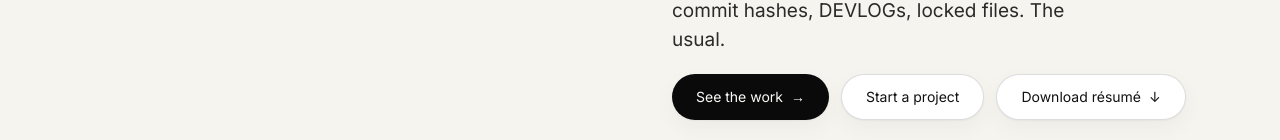
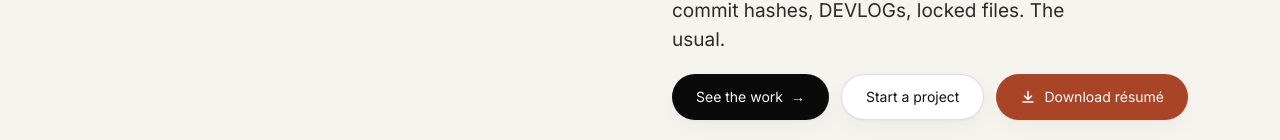
Before and after one commit to ruslan4427/portfolio, a Next.js app: page / in a window 1280 px wide. Shown: the part 812-952 px from the top of the page. Built offline with nearby package versions, Linux system fonts and the light colour scheme; no server answers.

Commit message:
Résumé buttons: brick accent variant with download icon
Co-Authored-By: Claude Opus 5.5 <noreply@anthropic.com>
Claude-Session: https://claude.ai/code/session_0159tjN1v2CFtJaeQ4fASLz5

```diff
--- a/app/(marketing)/about/page.tsx
+++ b/app/(marketing)/about/page.tsx
@@ -47,9 +47,9 @@ export default function AboutPage() {
             </MaskReveal>
           </h1>
           <Reveal delay={0.3} className="mt-8">
-            <CTALink href="/resume.pdf" download="Ruslan-Hrekov-Resume.pdf" variant="outline" size="md">
+            <CTALink href="/resume.pdf" download="Ruslan-Hrekov-Resume.pdf" variant="accent" size="md">
+              <svg aria-hidden width="16" height="16" viewBox="0 0 16 16" fill="none"><path d="M8 2.5v8m0 0L4.5 7M8 10.5 11.5 7M3 13h10" stroke="currentColor" strokeWidth="1.6" strokeLinecap="round" strokeLinejoin="round" /></svg>
               Download résumé
-              <span aria-hidden>↓</span>
             </CTALink>
           </Reveal>
         </div>
@@ -163,9 +163,9 @@ export default function AboutPage() {
               Discuss full-time
               <span aria-hidden>→</span>
             </CTALink>
-            <CTALink href="/resume.pdf" download="Ruslan-Hrekov-Resume.pdf" variant="outline" size="md">
+            <CTALink href="/resume.pdf" download="Ruslan-Hrekov-Resume.pdf" variant="accent" size="md">
+              <svg aria-hidden width="16" height="16" viewBox="0 0 16 16" fill="none"><path d="M8 2.5v8m0 0L4.5 7M8 10.5 11.5 7M3 13h10" stroke="currentColor" strokeWidth="1.6" strokeLinecap="round" strokeLinejoin="round" /></svg>
               Download résumé
-              <span aria-hidden>↓</span>
             </CTALink>
           </Reveal>
         </div>
--- a/components/sections/Hero.tsx
+++ b/components/sections/Hero.tsx
@@ -183,8 +183,9 @@ export function Hero({ counts }: { counts: HeroCount[] }) {
             <CTALink href="/contact" variant="outline" size="md">
               Start a project
             </CTALink>
-            <CTALink href="/resume.pdf" download="Ruslan-Hrekov-Resume.pdf" variant="outline" size="md">
-              Download résumé <span aria-hidden>↓</span>
+            <CTALink href="/resume.pdf" download="Ruslan-Hrekov-Resume.pdf" variant="accent" size="md">
+              <svg aria-hidden width="16" height="16" viewBox="0 0 16 16" fill="none"><path d="M8 2.5v8m0 0L4.5 7M8 10.5 11.5 7M3 13h10" stroke="currentColor" strokeWidth="1.6" strokeLinecap="round" strokeLinejoin="round" /></svg>
+              Download résumé
             </CTALink>
           </motion.div>
           <motion.ul
--- a/components/ui/CTAButton.tsx
+++ b/components/ui/CTAButton.tsx
@@ -1,6 +1,6 @@
 import type { ButtonHTMLAttributes, ReactNode } from "react";
 
-type Variant = "primary" | "outline";
+type Variant = "primary" | "outline" | "accent";
 type Size = "sm" | "md";
 
 type CommonProps = {
@@ -31,6 +31,8 @@ const variants: Record<Variant, string> = {
   primary: "bg-[color:var(--cta)] text-[color:var(--cta-ink)]",
   outline:
     "border border-[color:var(--outline)] bg-[color:var(--bg-elevated)] text-[color:var(--ink-primary)]",
+  // Brick emphasis — one per view at most (STABLE_LOGIC "Two hues, two jobs").
+  accent: "bg-[color:var(--accent)] text-[color:var(--accent-ink)]",
 };
 
 const sizes: Record<Size, string> = {
```
Also changed, not shown: 1 other file (tests, documents, lock files or other folders).
